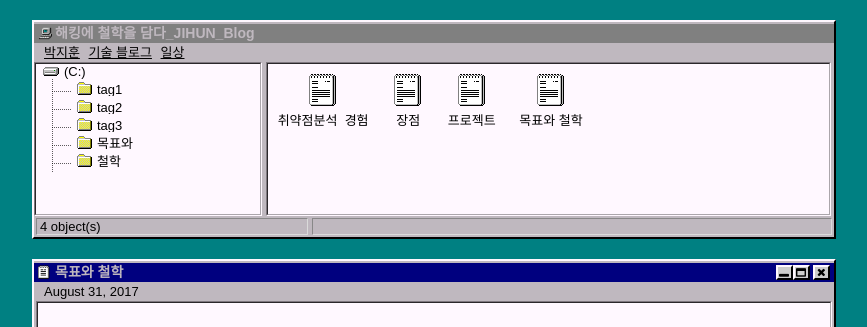
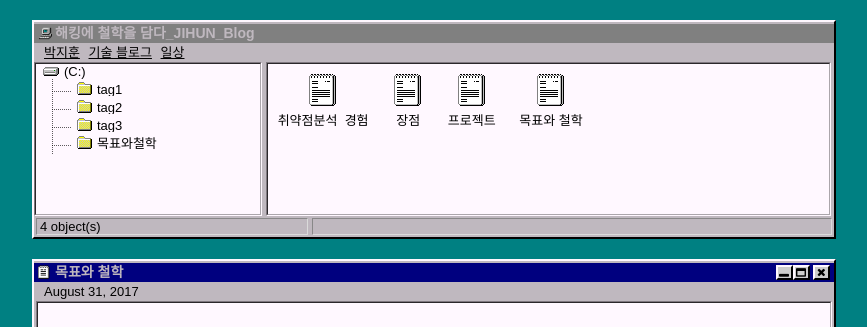
Before and after one commit to easy-day/easy-day.github.io, a Jekyll site: the page built from _posts/2017-08-31-lorem-ipsum.md, in a window 1280 px wide. Shown: the top 327 px of the page, without its empty margins (206-1073 px from the left). Built offline with Jekyll 4.4.1, drawn with Linux system fonts in a browser that asks for light colours.

```diff
--- a/_posts/2017-08-31-lorem-ipsum.md
+++ b/_posts/2017-08-31-lorem-ipsum.md
@@ -1,7 +1,7 @@
 ---
 layout: default
 title: "목표와 철학"
-tags: 목표와 철학
+tags: 목표와철학
 ---
 
 ## Lorem Ipsum
```
